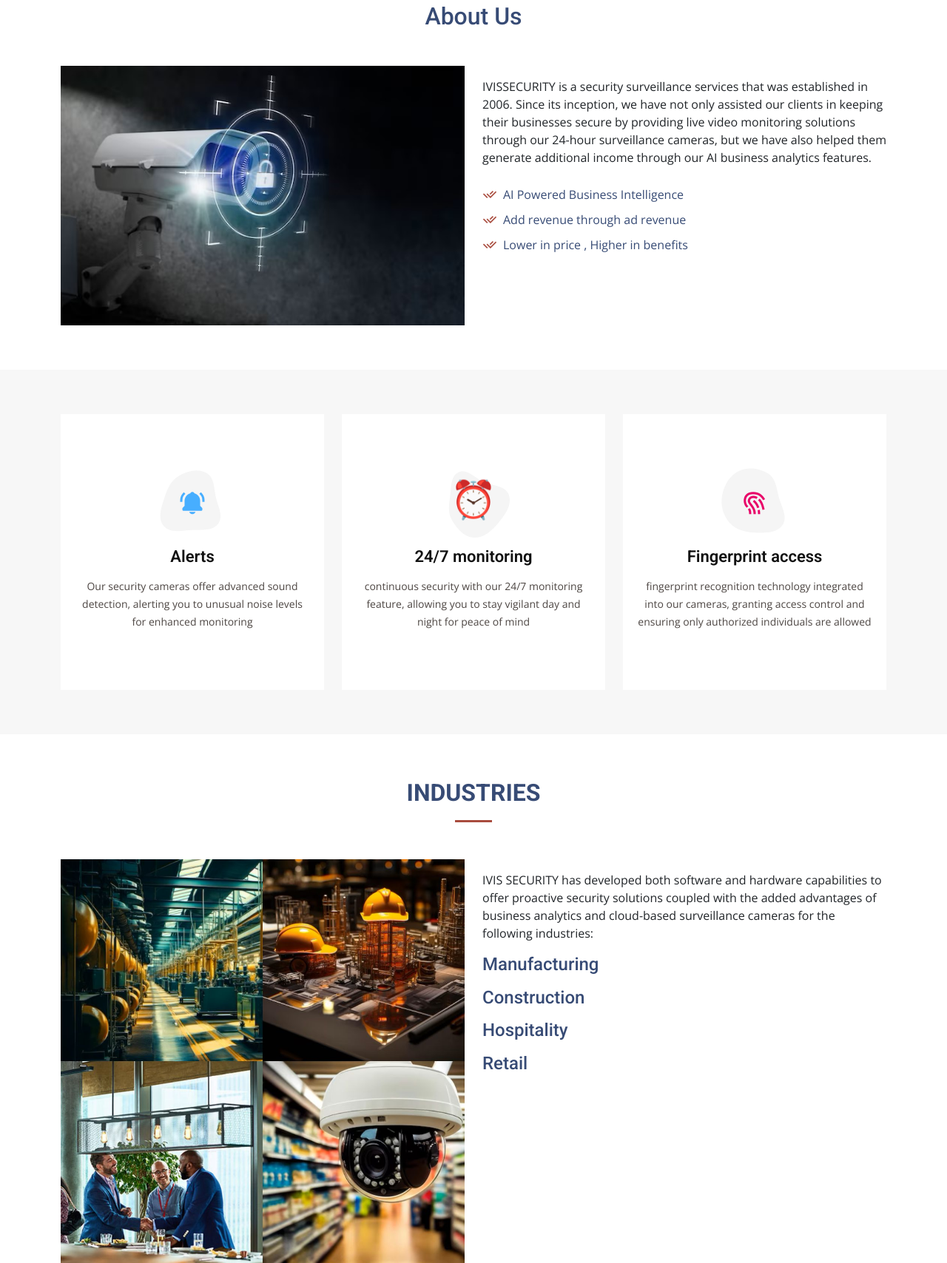
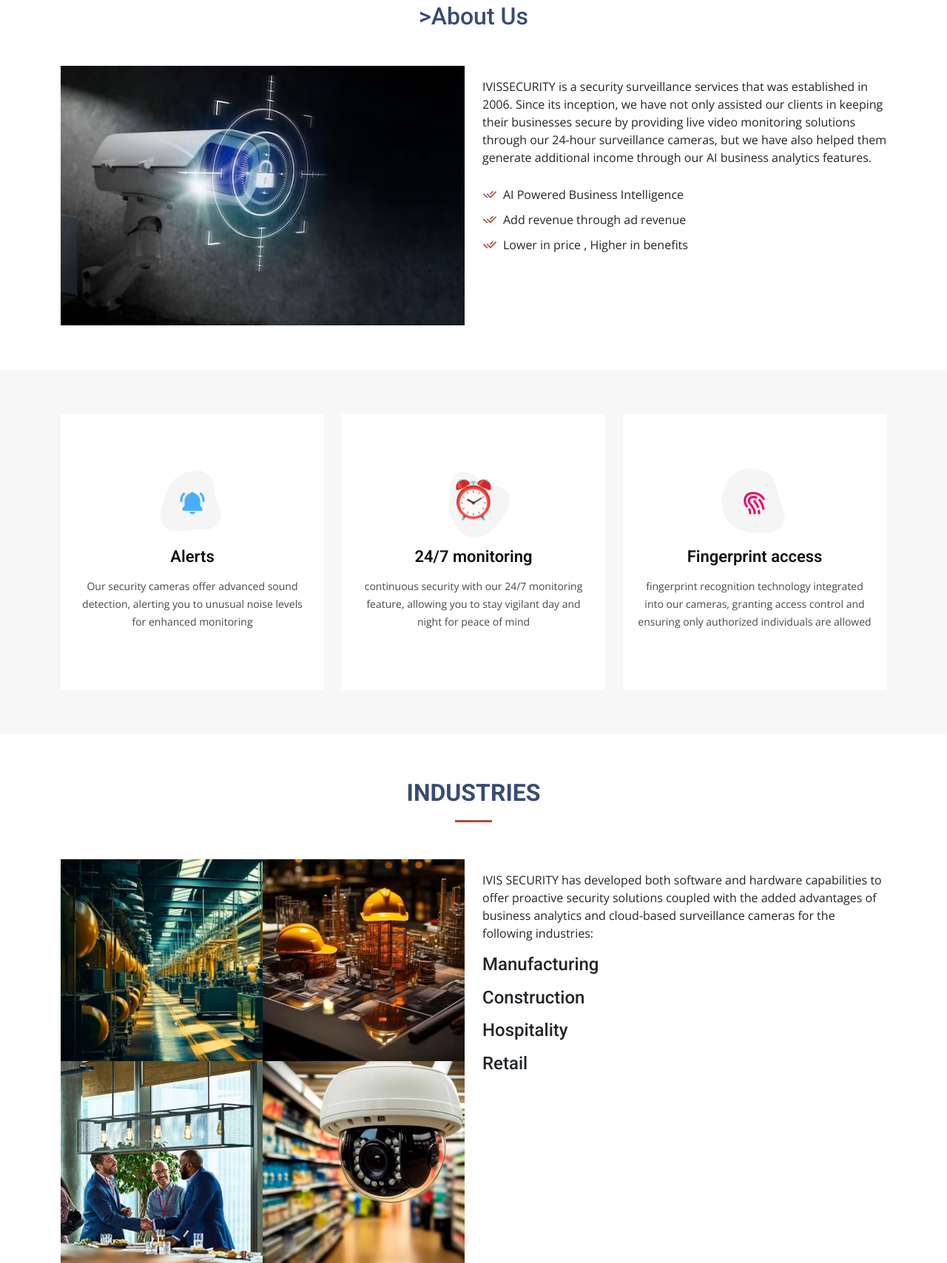
Before and after one commit to ivissecurity/ivis-testing, a plain HTML site: page index.html in a window 1280 px wide. Shown: the part 873-2581 px from the top of the page at 74% size. Drawn offline with nearby package versions, Linux system fonts and the light colour scheme.

Commit message:
Update index.html

```diff
--- a/index.html
+++ b/index.html
@@ -176,7 +176,7 @@
 
    <!-- ======= About Us Section ======= -->
     <section id="about-us" class="about-us">
-	 <h2 style="color:#374B75" class="text-center m-5 mt-3">About Us</h2>
+	 <h2 style="color:#374B75" class="text-center m-5 mt-3">>About Us</h2>
       <div class="container" data-aos="fade-up">
 
         <div class="row content">
@@ -193,9 +193,9 @@
               IVISSECURITY is a security surveillance services that was established in 2006. Since its inception, we have not only assisted our clients in keeping their businesses secure by providing live video monitoring solutions through our 24-hour surveillance cameras, but we have also helped them generate additional income through our AI business analytics features.
             </p>
             <ul class="text-dark">
-              <li style="color:#374B75"><i class="ri-check-double-line"></i> AI Powered Business Intelligence</li>
-              <li style="color:#374B75"><i class="ri-check-double-line"></i> Add revenue through ad revenue</li>
-              <li style="color:#374B75"><i class="ri-check-double-line"></i> Lower in price , Higher in benefits</li>
+              <li><i class="ri-check-double-line"></i> AI Powered Business Intelligence</li>
+              <li><i class="ri-check-double-line"></i> Add revenue through ad revenue</li>
+              <li><i class="ri-check-double-line"></i> Lower in price , Higher in benefits</li>
             </ul>
 
           </div>
@@ -283,22 +283,22 @@
             </div>
             <div class="icon-box mt-3" data-aos="zoom-in" data-aos-delay="150">
               <i class=""></i>
-              <h4 style="color:#374B75">Manufacturing</h4>
+              <h4 class="text-dark">Manufacturing</h4>
 
             </div>
             <div class="icon-box mt-3" data-aos="zoom-in" data-aos-delay="150">
               <i class=""></i>
-              <h4 style="color:#374B75">Construction</h4>
+              <h4 class="text-dark">Construction</h4>
 
             </div>
             <div class="icon-box mt-3" data-aos="zoom-in" data-aos-delay="150">
               <i class=""></i>
-              <h4 style="color:#374B75">Hospitality</h4>
+              <h4 class="text-dark">Hospitality</h4>
 
             </div>
 			 <div class="icon-box mt-3" data-aos="zoom-in" data-aos-delay="150">
               <i class=""></i>
-              <h4 style="color:#374B75">Retail</h4>
+              <h4 class="text-dark">Retail</h4>
 
             </div>
           </div>
@@ -315,7 +315,7 @@
       <div class="container" data-aos="fade-up">
 
         <div class="section-title">
-          <h2 style="color:#374B75">Clients</h2>
+          <h2>Clients</h2>
         </div>
 
         <div class="row no-gutters clients-wrap clearfix" data-aos="fade-up">
```
